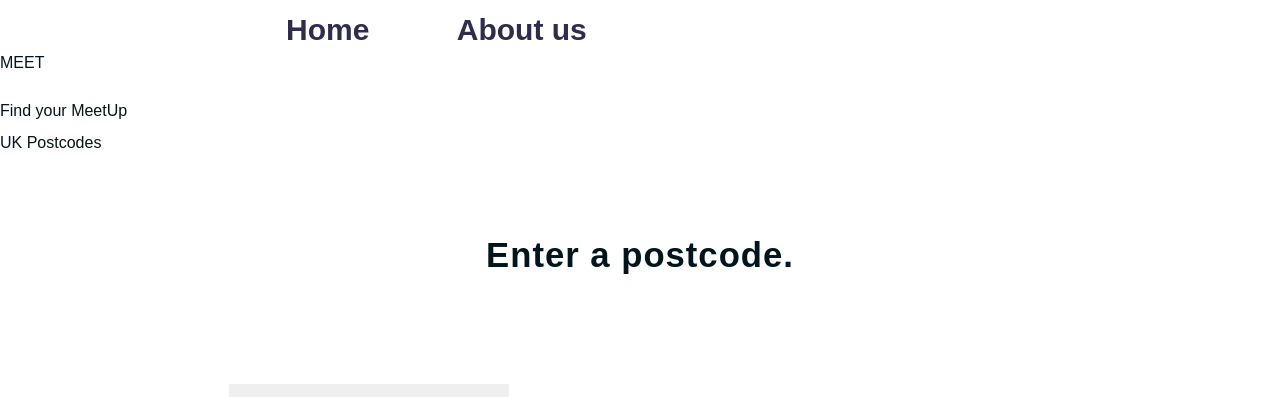
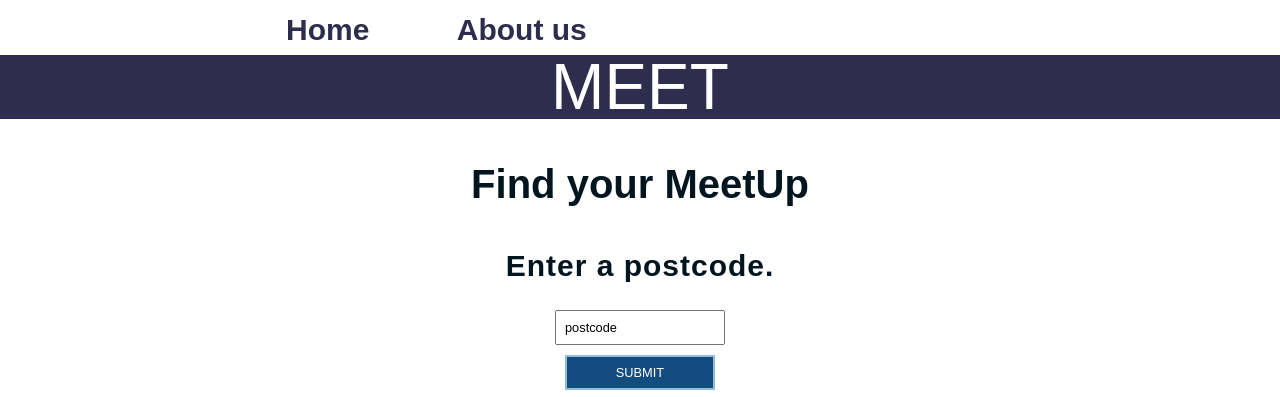
Before and after one commit to NicoleEdin/FInal-Project-Cohort-9, a PHP site: page /meet.html in a window 1280 px wide. Shown: the top 397 px of the page. Run offline with PHP 8.4, Linux system fonts and the light colour scheme; some libraries are stand-ins or nearby versions.

Commit message:
"Fixed meet.html styling that had gone awry"

```diff
--- a/css/style.css
+++ b/css/style.css
@@ -3,6 +3,7 @@
   font-family: 'Source Sans Pro', sans-serif;
   font-size: 16px;
   color: #00151d;
+  scroll-behavior: smooth;
 }
 
 a {
@@ -246,13 +247,7 @@
   margin-right: 20px;
   font-size: 30px;
   font-family: 'Source Sans Pro', sans-serif;
-<<<<<<< HEAD
-  font-size: 16px;
-  color: #00151d;
-  scroll-behavior: smooth;
-=======
   font-weight: bold;
->>>>>>> a3c01ce1ee59bda74de42b6cb5f720fc7f68aee0
 }
 
 #img{
@@ -356,8 +351,47 @@
 
 /* -------- About Us Page -------*/
 
-<<<<<<< HEAD
-#submit { display:block; text-transform:uppercase; background:#134c7e; border:solid 2px #95bbdc; width:150px; margin:10px auto; padding:8px; font-size:0.8em }
+/* -------- Meet Page -------*/
+#meet_h1 {
+  font-size: 50px;
+  text-align: center;
+  color:white;
+  background-color: #2E2D4D;
+  font-size:48pt;
+  font-weight:400;
+}
+
+#meet_h2{
+  text-align: center;
+  font-size: 40px;
+  font-weight: bolder;
+  padding: 1%;
+}
+
+#intro {
+  text-align: center;
+  font-size: 30px;
+  padding: 1%;
+}
+
+#postcode {
+  display:block;
+  width:150px;
+  margin:10px auto;
+  padding:8px;
+  font-size:0.8em
+}
+
+#submit {
+  display:block;
+  text-transform:uppercase;
+  background:#134c7e;
+  border:solid 2px #95bbdc;
+  width:150px;
+  margin:10px auto;
+  padding:8px;
+  font-size:0.8em
+}
 
 ul {
   list-style-type: none;
@@ -373,6 +407,3 @@
   border-radius: 10px;
   border-radius: 10px;
 }
-=======
-/* -------- Meet Page -------*/
->>>>>>> a3c01ce1ee59bda74de42b6cb5f720fc7f68aee0
--- a/meet.html
+++ b/meet.html
@@ -44,18 +44,16 @@
      <a href="aboutus.html">About us</a>
     </nav>
 
-    <h1>MEET</h1>
+    <h1 id="meet_h1">MEET</h1>
 <br>
 
     <meta name="viewport" content="initial-scale=1.0">
     <meta charset="utf-8">
     <br>
 
-    <h2>Find your MeetUp</h2>
+    <h2 id="meet_h2">Find your MeetUp</h2>
 <br>
 
-    <h3>UK Postcodes</h3>
-<br>
     <p id="intro">Enter a postcode.<p>
 
     <input id="postcode" type="text" value="postcode" onfocus="if(this.value == 'postcode') { this.value = ''; }" />
```
